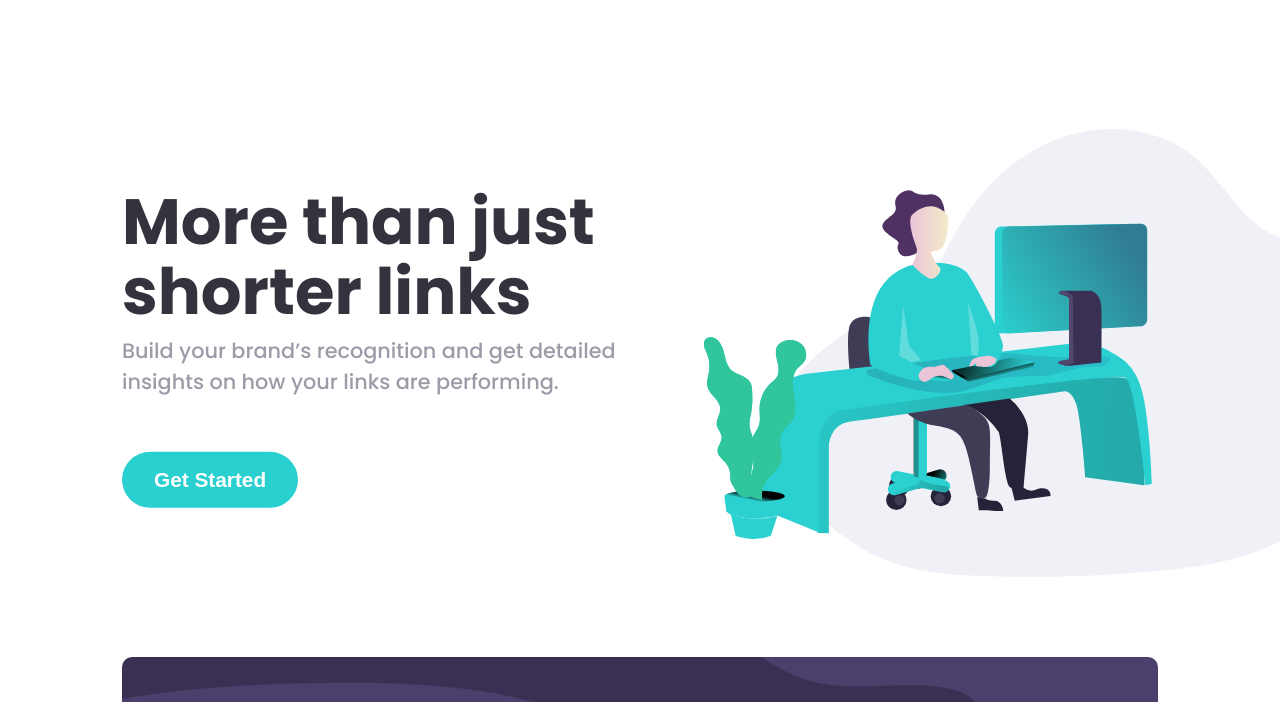
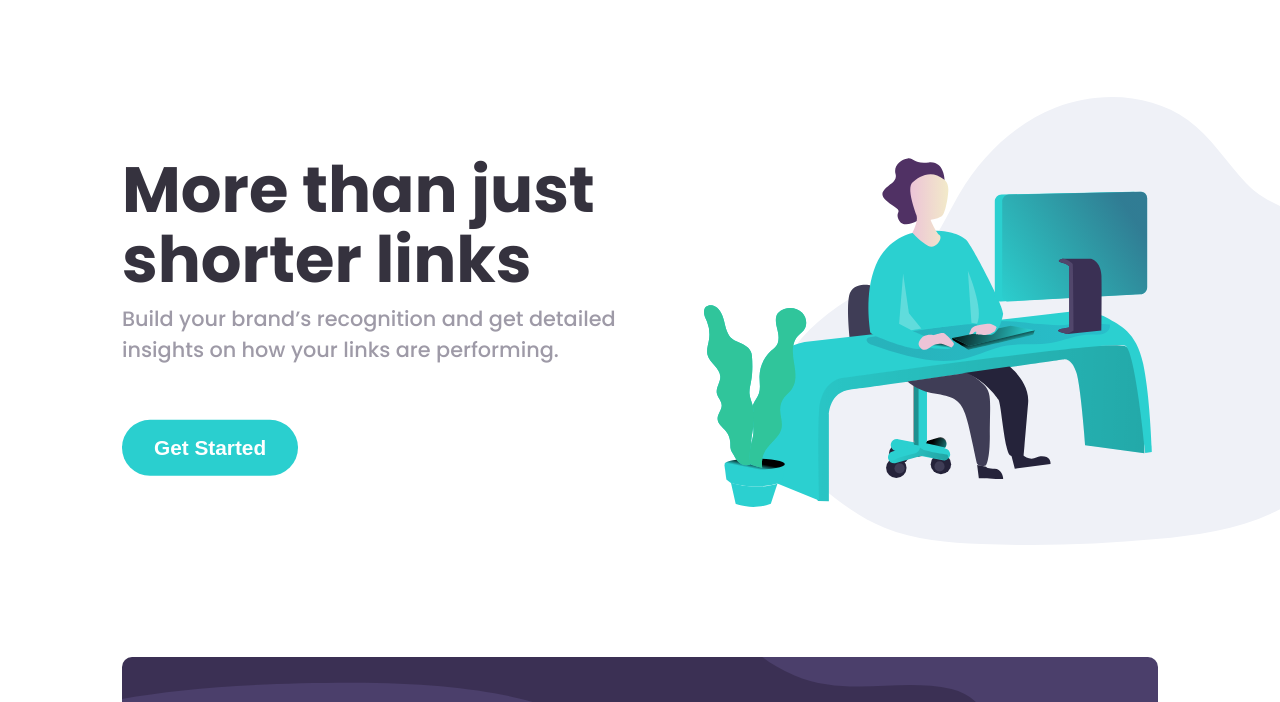
Before and after one commit to usmonbek-umarbekovich/URL-Shortening-API-Master, a plain HTML site: page index.html in a window 1280 px wide. Shown: the part 63-765 px from the top of the page. Drawn offline with Linux system fonts and the light colour scheme.

Commit message:
fixed bug

```diff
--- a/css/style.css
+++ b/css/style.css
@@ -171,8 +171,8 @@ li {
   display: flex;
   flex-direction: column;
   gap: 4rem;
-  margin-bottom: 8rem;
-  margin-top: 10rem;
+  margin-bottom: 10rem;
+  margin-top: 8rem;
 }
 
 /* Navbar */
```
